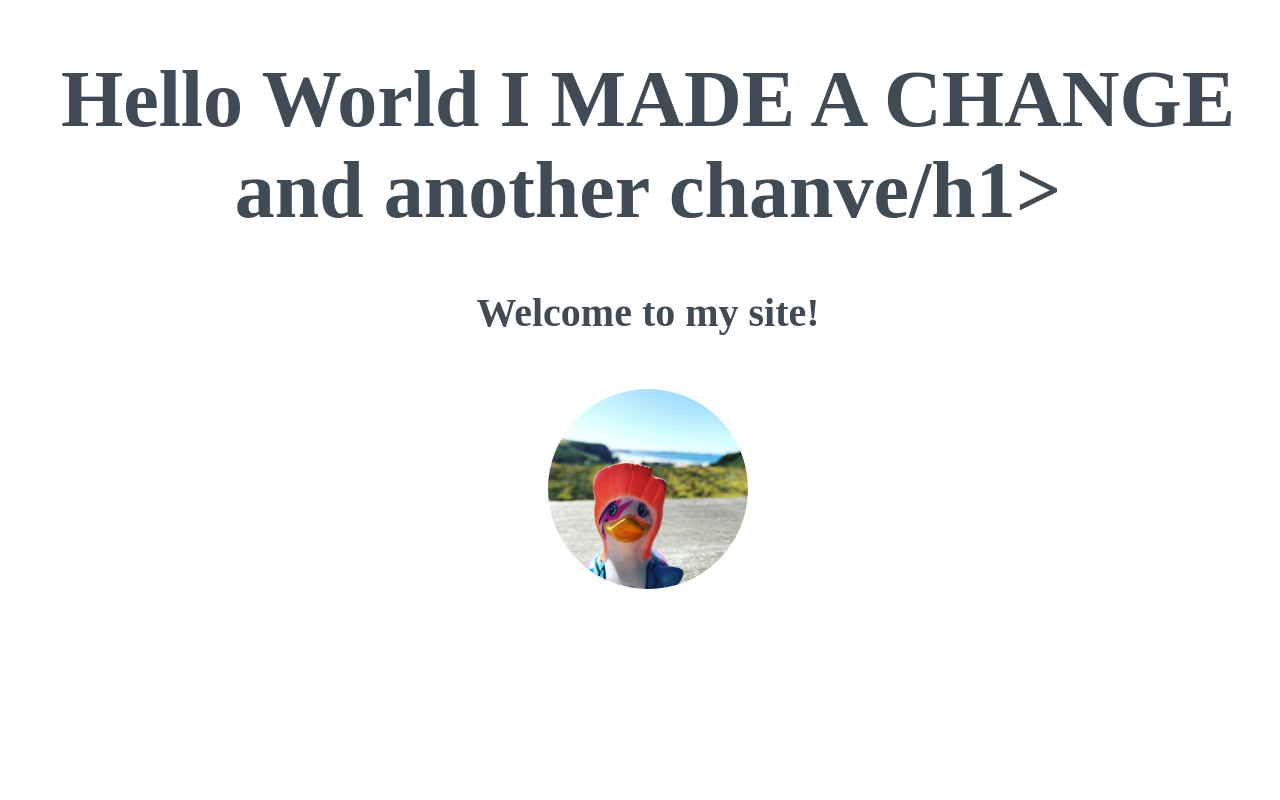
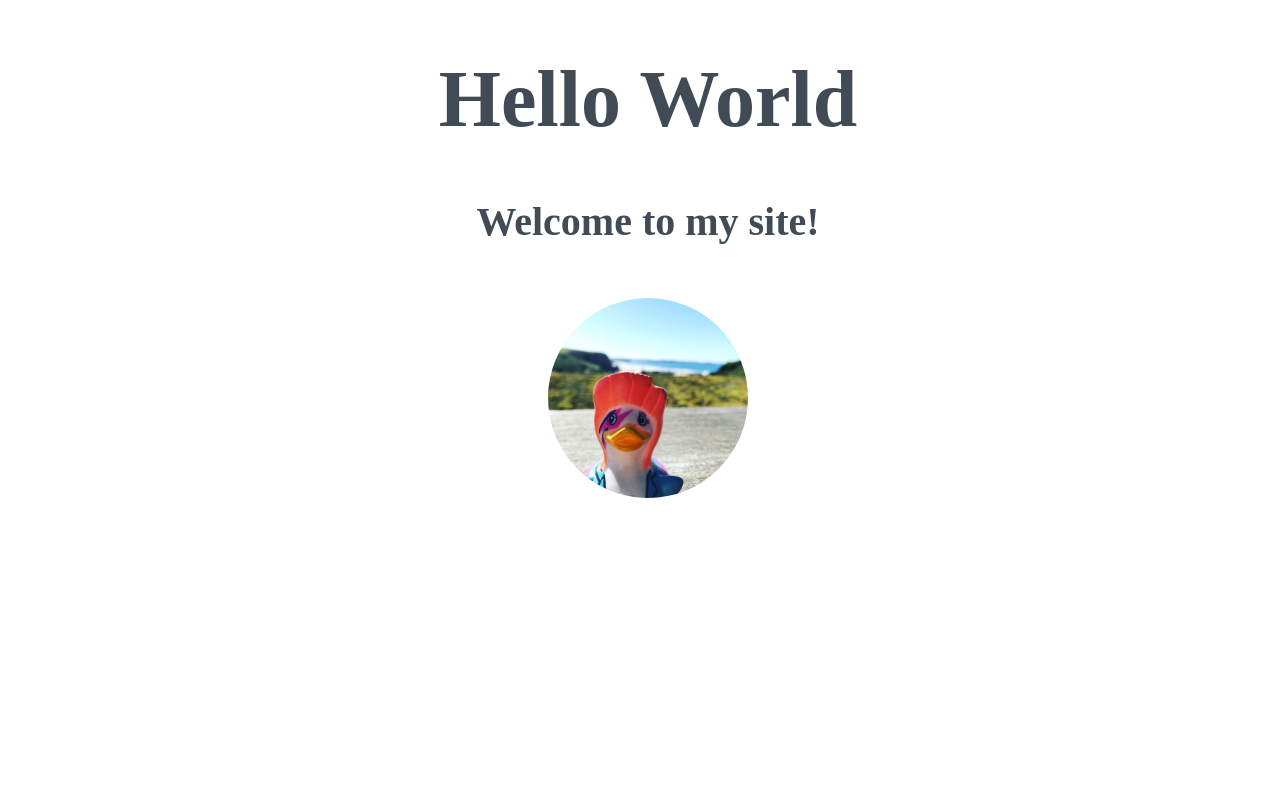
Before and after one commit to KatrineGregersen/beginners-week-one-master, a plain HTML site: page index.html in a window 1280 px wide. Shown: the top 800 px of the page. Drawn offline with Linux system fonts and the light colour scheme; a web font is replaced by a local one.

Commit message:
I changed the header back again

```diff
--- a/index.html
+++ b/index.html
@@ -12,7 +12,7 @@
 
 <body>
   <div>
-    <h1>Hello World I MADE A CHANGE and another chanve/h1>
+    <h1>Hello World </h1>
 
     <h2>Welcome to my site!</h2>
     <!-- image of a duck -->
```
